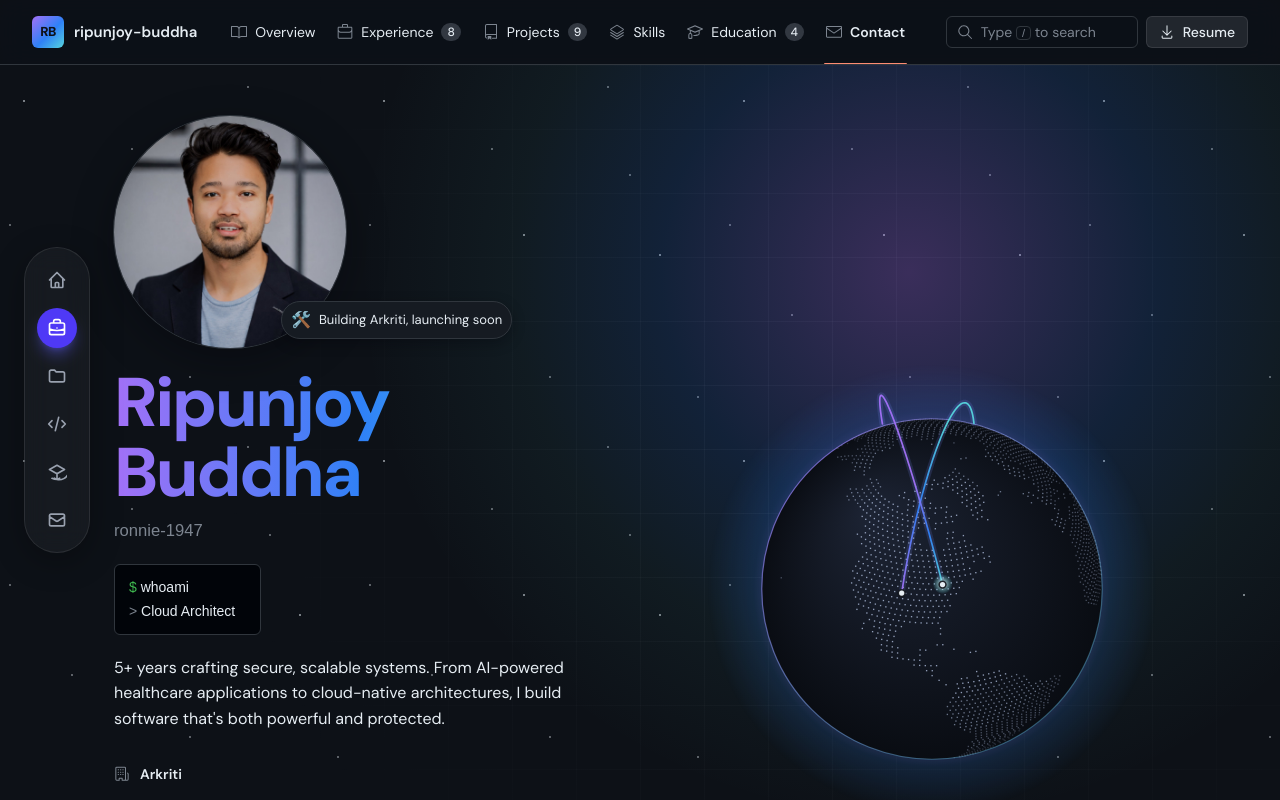
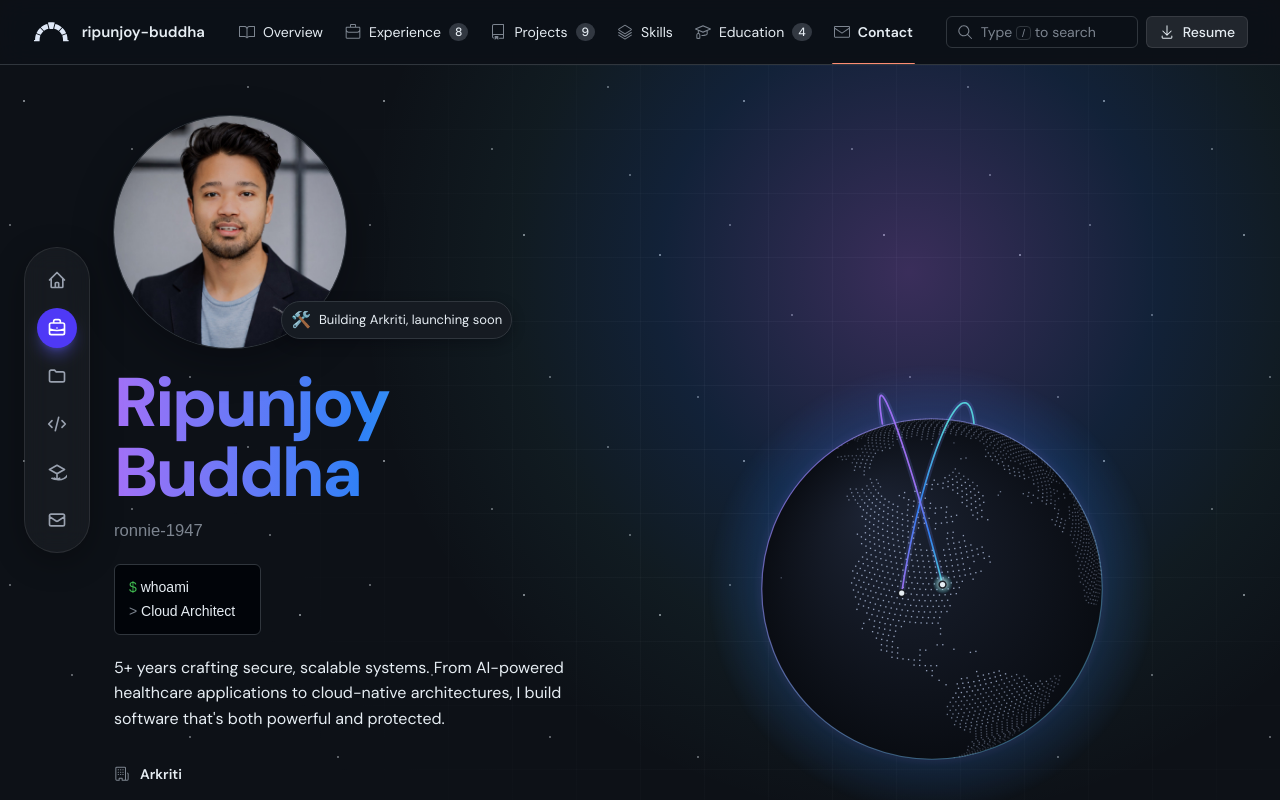
Before and after one commit to ronnie-1947/portfolio, a Next.js app: page / in a window 1280 px wide. Shown: the top 800 px of the page. Built offline with nearby package versions, Linux system fonts and the light colour scheme; a web font is replaced by a local one.

Commit message:
💄 style: replace the RB gradient tile with the SVG logo in BrandMark

```diff
--- a/src/app/components/ui/BrandMark.tsx
+++ b/src/app/components/ui/BrandMark.tsx
@@ -1,16 +1,11 @@
-// "RB" gradient tile used as the site logo in the header and footer.
+import Image from "next/image";
+
+// Site logo (public/logo_light.svg) used in the header and footer. Heights only; width follows the SVG's ~1.65:1 aspect.
 const SIZES = {
-  md: "size-8 text-[13px]",
-  sm: "size-6 text-[10px]",
+  md: "h-6",
+  sm: "h-4",
 };
 
 export default function BrandMark({ size = "md" }: { size?: keyof typeof SIZES }) {
-  return (
-    <span
-      aria-hidden="true"
-      className={`rb-brand-tile grid flex-none place-items-center rounded-md font-extrabold tracking-[-0.04em] text-[#0d1117] ${SIZES[size]}`}
-    >
-      RB
-    </span>
-  );
+  return <Image src="/logo_light.svg" alt="" aria-hidden="true" width={807} height={488} className={`w-auto flex-none ${SIZES[size]}`} />;
 }
--- a/src/app/globals.css
+++ b/src/app/globals.css
@@ -755,7 +755,6 @@ body:has(.rb-home) { background: #0d1117; }
   -webkit-text-fill-color: transparent;
   color: transparent;
 }
-.rb-brand-tile { background: linear-gradient(135deg, #a371f7 0%, #2f81f7 55%, #56d4dd 100%); }
 .rb-no-scrollbar { scrollbar-width: none; }
 .rb-no-scrollbar::-webkit-scrollbar { display: none; }
 .rb-edge-mask {
```
Also changed, not shown: public/logo_dark.svg (added), public/logo_light.svg (added).
